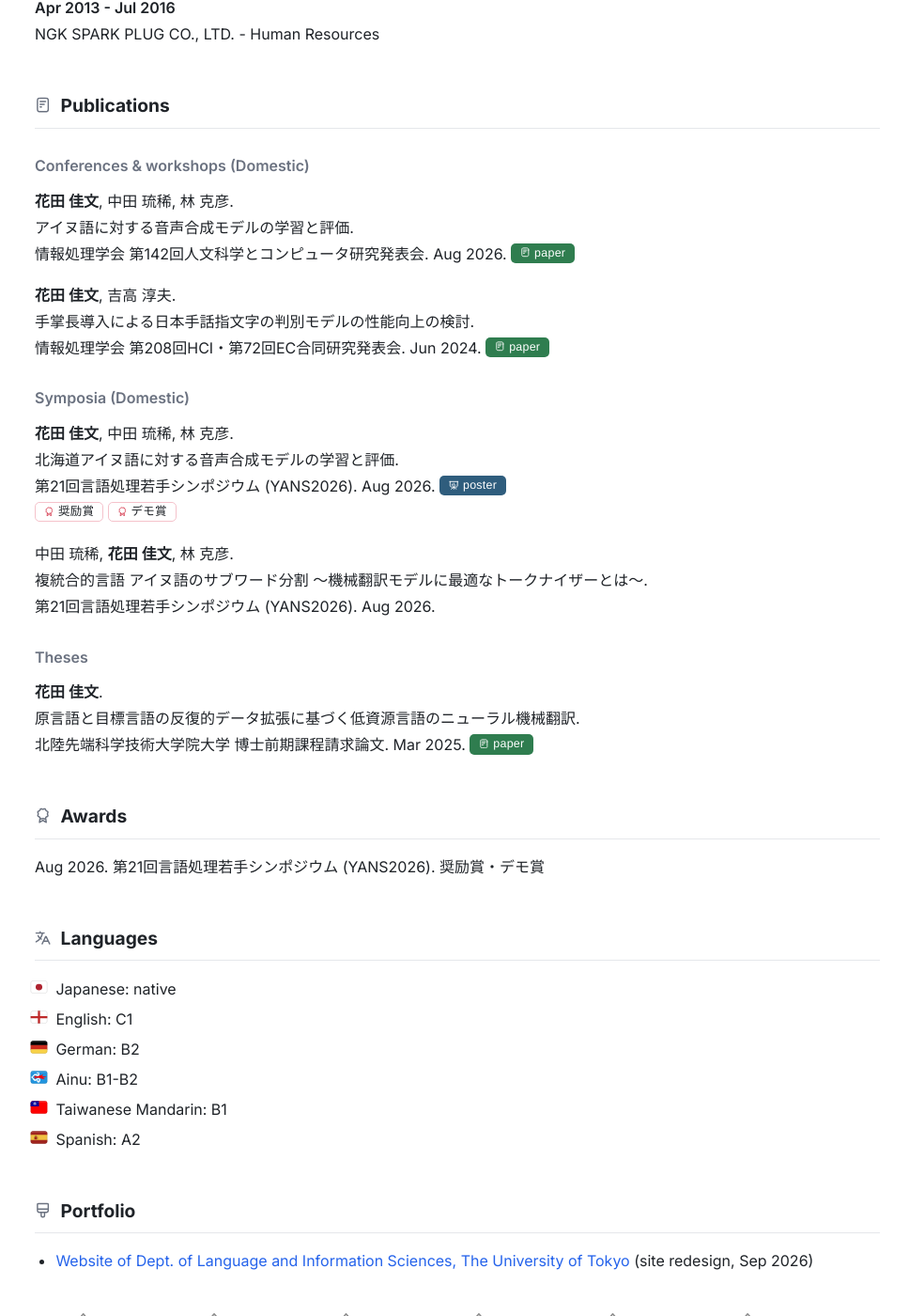
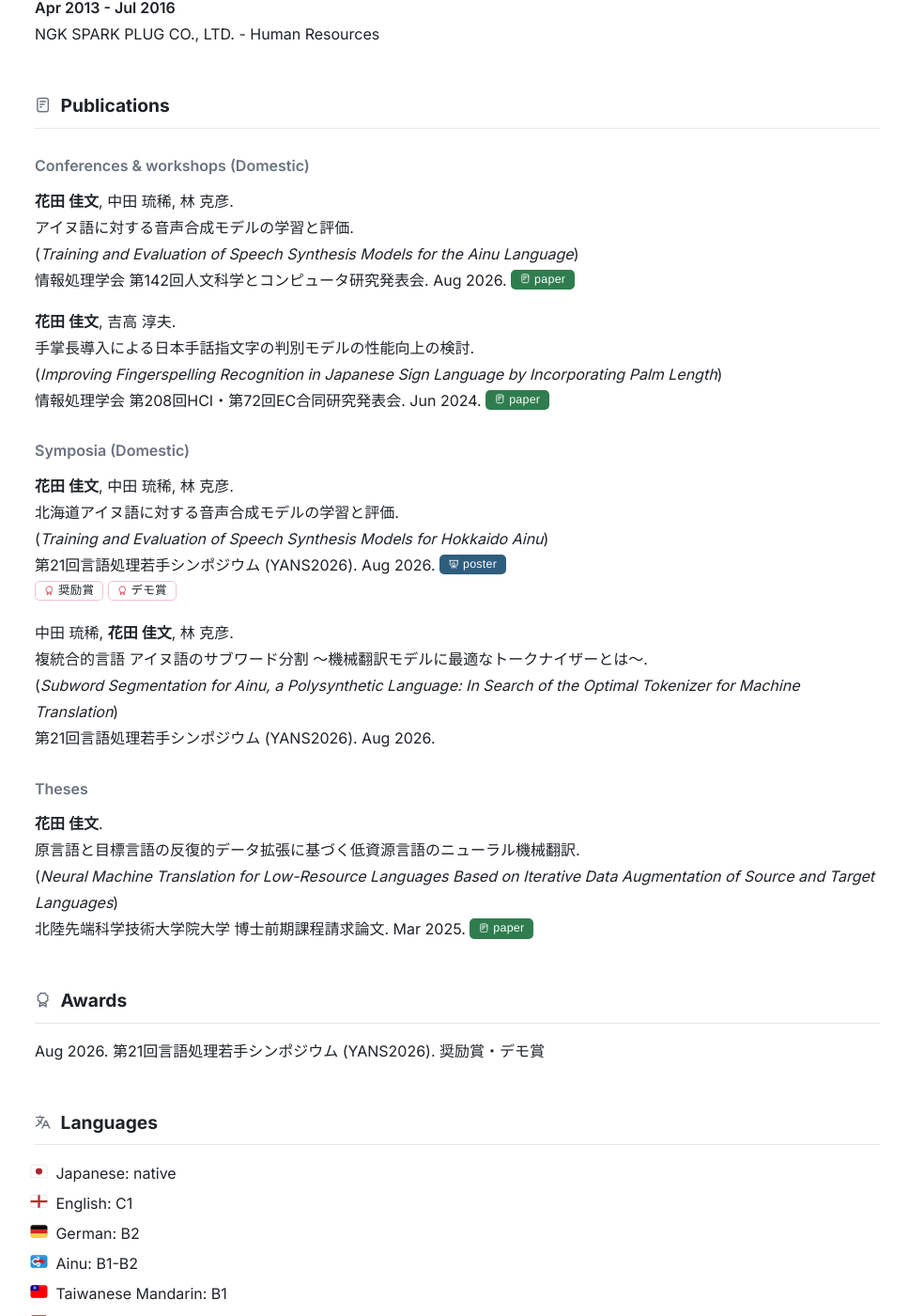
Before and after one commit to nonotoy/nonotoy.github.io, a Jekyll site: the page built from index.md, in a window 1280 px wide and 1400 px high, scrolled down 1412 px. Shown: the whole window at 94% size, without its empty margins (153-1121 px from the left). Built offline with Jekyll 4.4.1, drawn with Linux system fonts in a browser that asks for light colours.

Commit message:
content: show English titles in parentheses under Japanese publication titles
Claude-Session: https://claude.ai/code/session_01C76oaQB1ZdJb2EZ2g6JGdD

```diff
--- a/index.md
+++ b/index.md
@@ -54,13 +54,13 @@ NGK SPARK PLUG CO., LTD. - Human Resources
 
 **花田 佳文**, 中田 琉稀, 林 克彦.
 アイヌ語に対する音声合成モデルの学習と評価.
-<!-- (_Training and Evaluation of Speech Synthesis Models for the Ainu Language_) -->
+(_Training and Evaluation of Speech Synthesis Models for the Ainu Language_)
 情報処理学会 第142回人文科学とコンピュータ研究発表会. Aug 2026.
 [{% include icons/badge-paper.svg %}paper](https://ipsj.ixsq.nii.ac.jp/records/2011104){: .paper-badge}
 
 **花田 佳文**, 吉高 淳夫.
 手掌長導入による日本手話指文字の判別モデルの性能向上の検討.
-<!-- (_Improving Fingerspelling Recognition in Japanese Sign Language by Incorporating Palm Length_) -->
+(_Improving Fingerspelling Recognition in Japanese Sign Language by Incorporating Palm Length_)
 情報処理学会 第208回HCI・第72回EC合同研究発表会. Jun 2024.
 [{% include icons/badge-paper.svg %}paper](https://ipsj.ixsq.nii.ac.jp/records/234448){: .paper-badge}
 
@@ -68,21 +68,21 @@ NGK SPARK PLUG CO., LTD. - Human Resources
 
 **花田 佳文**, 中田 琉稀, 林 克彦.
 北海道アイヌ語に対する音声合成モデルの学習と評価.
- <!-- (_Training and Evaluation of Speech Synthesis Models for Hokkaido Ainu_) -->
+(_Training and Evaluation of Speech Synthesis Models for Hokkaido Ainu_)
 第21回言語処理若手シンポジウム (YANS2026). Aug 2026.
 [{% include icons/badge-poster.svg %}poster](/assets/posters/yans2026_hanada_poster.pdf){: .poster-badge}
 [{% include icons/badge-award.svg %}奨励賞](https://yans.anlp.jp/entry/award#%E5%A5%A8%E5%8A%B1%E8%B3%9E-%E5%AF%BE%E8%B1%A1231%E4%BB%B6%E4%B8%AD22%E4%BB%B6){: .award-badge} [{% include icons/badge-award.svg %}デモ賞](https://yans.anlp.jp/entry/award#%E3%83%87%E3%83%A2%E8%B3%9E-%E5%AF%BE%E8%B1%A123%E4%BB%B6%E4%B8%AD2%E4%BB%B6){: .award-badge}
 
 中田 琉稀, **花田 佳文**, 林 克彦.
 複統合的言語 アイヌ語のサブワード分割 〜機械翻訳モデルに最適なトークナイザーとは〜.
-<!-- (_Subword Segmentation for Ainu, a Polysynthetic Language: In Search of the Optimal Tokenizer for Machine Translation_)   -->
+(_Subword Segmentation for Ainu, a Polysynthetic Language: In Search of the Optimal Tokenizer for Machine Translation_)
 第21回言語処理若手シンポジウム (YANS2026). Aug 2026.
 
 ### Theses
 
 **花田 佳文**.
 原言語と目標言語の反復的データ拡張に基づく低資源言語のニューラル機械翻訳.
- <!-- (_Neural Machine Translation for Low-Resource Languages Based on Iterative Data Augmentation of Source and Target Languages_)  -->
+(_Neural Machine Translation for Low-Resource Languages Based on Iterative Data Augmentation of Source and Target Languages_)
 北陸先端科学技術大学院大学 博士前期課程請求論文. Mar 2025.
 [{% include icons/badge-paper.svg %}paper](https://dspace02.jaist.ac.jp/dspace/handle/10119/19839){: .paper-badge}
 
```
